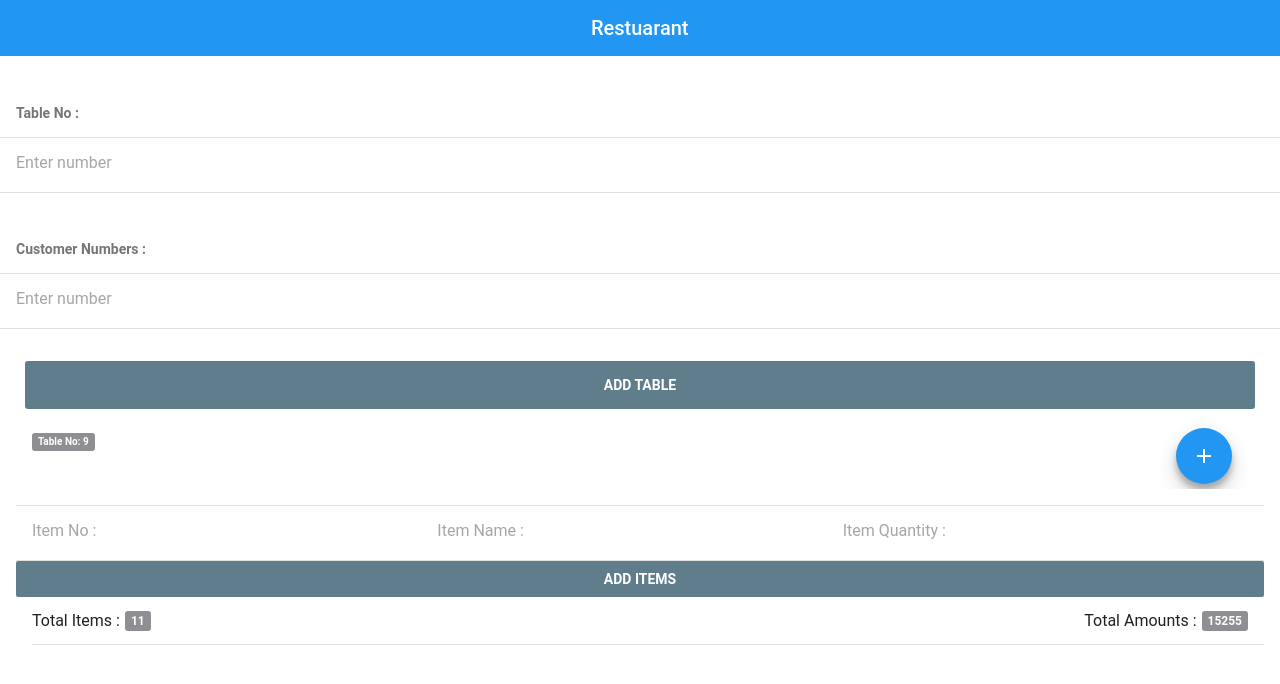
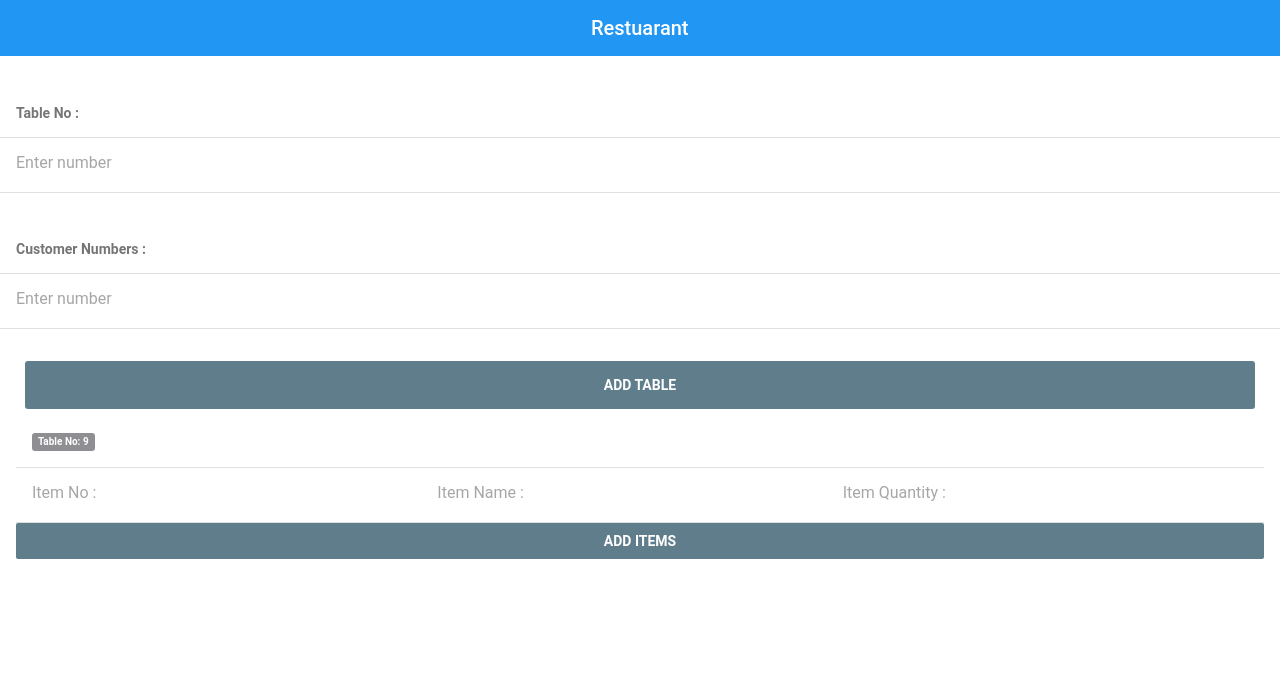
Before and after one commit to Nazarabbas226/Nazarabbas226.github.io, a plain HTML site: page resu-file/index.html in a window 1280 px wide. Drawn offline with Linux system fonts and the light colour scheme.

Commit message:
Update index.html

```diff
--- a/resu-file/index.html
+++ b/resu-file/index.html
@@ -95,9 +95,9 @@
       				<div class="list-block header-area">
 			<div class="content-block-title">
 				<span class="badge item-title"><b>Table No: 9</b></span>
-				<a href="#" style="position:relative!important; top:-5px; box-shadow:0px!important" class=" pull-right floating-button floating-button-to-popover open-popover bg-blue">
+				<!--<a href="#" style="position:relative!important; top:-5px; box-shadow:0px!important" class=" pull-right floating-button floating-button-to-popover open-popover bg-blue">
     <i class="icon icon-plus "></i>
-  </a>				</div>
+  </a>	-->			</div>
 
 			<ul>
 				<li>
@@ -117,19 +117,7 @@
 				</li>
 			</ul>
 			<div class="button button-fill bg-bluegray"><b>Add items</b></div>
-			<div class="item-content">
-				<div class="item-inner">
-					<div class="col-50">
-						<div class="item-title">
-							Total Items :<b class="badge" style="font-size: 12px;  margin-left: 5px;">11</b></div>
 					</div>
-					<div class="col-50">
-						<div class="item-title">
-							Total Amounts :<b class="badge" style=" font-size: 12px; margin-left: 5px;">15255</b></div>
-					</div>
-				</div>
-			</div>
-		</div>
 
 					</div>
 
```
